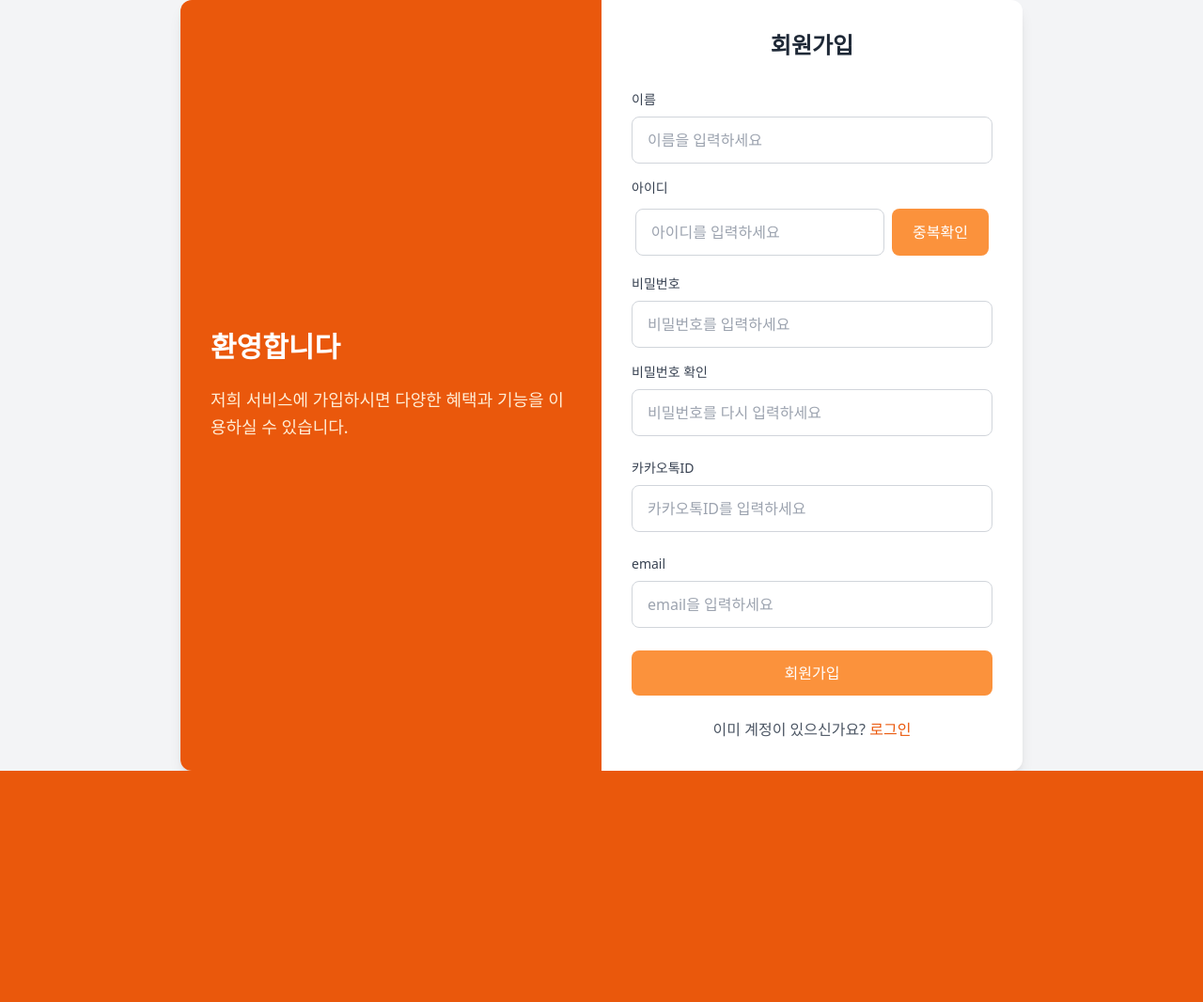
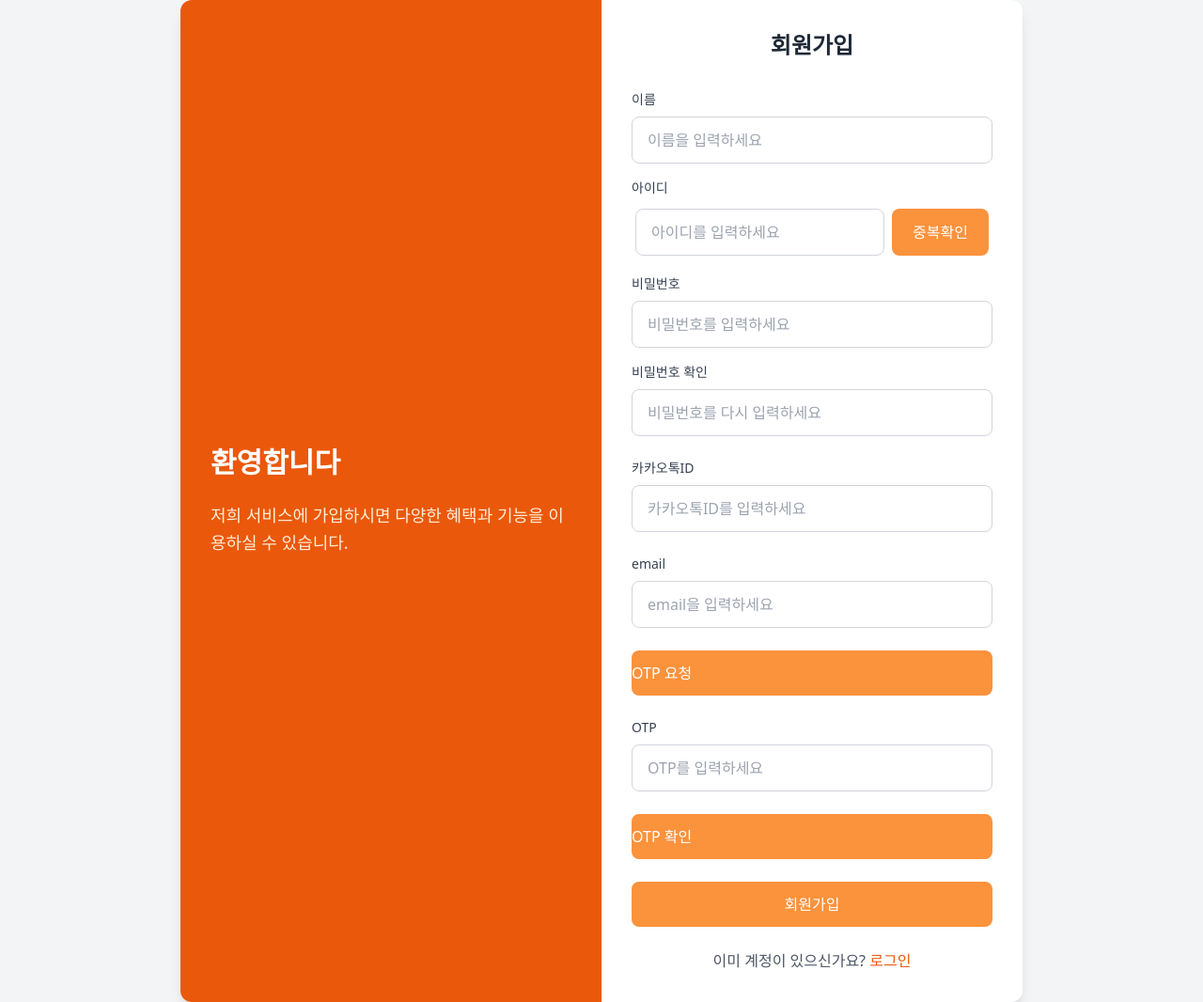
Before and after one commit to hjun813/jungle_team3, a Flask app: page /signup in a window 1280 px wide. Shown: the whole page at 94% size. Before the commit the page ends 820 px from the top, so only its background shows below. Run offline with Flask 3, Linux system fonts and the light colour scheme; some libraries are stand-ins or nearby versions.

Commit message:
fix: signup.html

```diff
--- a/templates/signup.html
+++ b/templates/signup.html
@@ -1,24 +1,21 @@
 {% extends "auth_base.html" %}
-
 {% block title %}회원가입{% endblock %}
-
 {% block auth_content %}
 <form id="signup-form" action="/signup" method="POST" onsubmit="return validateForm();" class="transition duration-300">
     <h2 class="text-2xl font-bold text-center text-gray-800 mb-8">회원가입</h2>
-
     <!-- Flash 메시지 표시 -->
     {% with messages = get_flashed_messages(with_categories=true) %}
     {% if messages %}
     <div class="mb-4">
         {% for category, message in messages %}
-            <p class="text-sm {% if category == 'error' %}text-red-500{% elif category == 'success' %}text-green-500{% endif %}">
+        <p
+            class="text-sm {% if category == 'error' %}text-red-500{% elif category == 'success' %}text-green-500{% endif %}">
             {{ message }}
         </p>
         {% endfor %}
     </div>
     {% endif %}
     {% endwith %}
-
     <!-- 이름 입력 -->
     <div class="mb-4">
         <label for="signup-name" class="block text-sm font-medium text-gray-700 mb-2">이름</label>
@@ -26,7 +23,6 @@
             class="w-full px-4 py-3 rounded-lg border border-gray-300 focus:outline-none focus:ring-2 focus:ring-orange-500 focus:border-transparent"
             placeholder="이름을 입력하세요" required>
     </div>
-
     <!-- 아이디 입력 및 중복 확인 -->
     <div class="mb-4">
         <label for="signup-userid" class="block text-sm font-medium text-gray-700 mb-2">아이디</label>
@@ -41,7 +37,6 @@
         </div>
         <p id="duplicate-msg" class="text-sm mt-2"></p>
     </div>
-
     <!-- 비밀번호 입력 -->
     <div class="mb-4">
         <label for="signup-password" class="block text-sm font-medium text-gray-700 mb-2">비밀번호</label>
@@ -49,7 +44,6 @@
             class="w-full px-4 py-3 rounded-lg border border-gray-300 focus:outline-none focus:ring-2 focus:ring-orange-500 focus:border-transparent"
             placeholder="비밀번호를 입력하세요" required>
     </div>
-
     <!-- 비밀번호 확인 -->
     <div class="mb-6">
         <label for="signup-confirm-password" class="block text-sm font-medium text-gray-700 mb-2">비밀번호 확인</label>
@@ -57,7 +51,6 @@
             class="w-full px-4 py-3 rounded-lg border border-gray-300 focus:outline-none focus:ring-2 focus:ring-orange-500 focus:border-transparent"
             placeholder="비밀번호를 다시 입력하세요" required>
     </div>
-
     <!-- 카카오톡 ID 입력 -->
     <div class="mb-6">
         <label for="signup-kakaoid" class="block text-sm font-medium text-gray-700 mb-2">카카오톡ID</label>
@@ -65,50 +58,64 @@
             class="w-full px-4 py-3 rounded-lg border border-gray-300 focus:outline-none focus:ring-2 focus:ring-orange-500 focus:border-transparent"
             placeholder="카카오톡ID를 입력하세요">
     </div>
-
-    <!-- 카카오톡 ID 입력 -->
+    <!-- email 입력 -->
     <div class="mb-6">
         <label for="signup-email" class="block text-sm font-medium text-gray-700 mb-2">email</label>
         <input type="text" id="signup-email" name="email" value="{{ email if email else '' }}"
             class="w-full px-4 py-3 rounded-lg border border-gray-300 focus:outline-none focus:ring-2 focus:ring-orange-500 focus:border-transparent"
             placeholder="email을 입력하세요">
     </div>
-
+    <!-- OTP 요청 버튼 -->
+    <div class="mb-6">
+        <input type="otprequest" value="OTP 요청"
+            class="w-full bg-orange-400 text-white py-3 rounded-lg font-medium hover:bg-orange-600 transition duration-300 cursor-pointer"
+            onclick="requestOTP()">
+    </div>
+    <!-- OTP 입력 -->
+    <div class="mb-6">
+        <label for="signup-otp" class="block text-sm font-medium text-gray-700 mb-2">OTP</label>
+        <input type="text" id="signup-otp" name="otp" value="{{ otp if otp else '' }}"
+            class="w-full px-4 py-3 rounded-lg border border-gray-300 focus:outline-none focus:ring-2 focus:ring-orange-500 focus:border-transparent"
+            placeholder="OTP를 입력하세요">
+    </div>
+    <!-- OTP 확인 버튼 -->
+    <div class="mb-6">
+        <input type="otpverify" value="OTP 확인"
+            class="w-full bg-orange-400 text-white py-3 rounded-lg font-medium hover:bg-orange-600 transition duration-300 cursor-pointer"
+            onclick="verifyOTP()">
+    </div>
     <!-- 회원가입 버튼 -->
     <div class="mb-6">
         <input type="submit" value="회원가입"
             class="w-full bg-orange-400 text-white py-3 rounded-lg font-medium hover:bg-orange-600 transition duration-300 cursor-pointer">
     </div>
 </form>
-
 <!-- 로그인 링크 -->
 <div class="text-center text-gray-600">
     이미 계정이 있으신가요?
     <a href="/login" class="text-orange-600 font-medium hover:underline">로그인</a>
 </div>
-
 <!-- jQuery CDN (없다면 추가) -->
 <script src="https://code.jquery.com/jquery-3.6.0.min.js"></script>
 <script>
     let checkduplicateId = false;
     let id;
-    function validateForm(){
+    function validateForm() {
         let user_name = document.getElementById('signup-name').value.trim();
         let user_id = document.getElementById('signup-userid').value.trim();
         let password = document.getElementById('signup-password').value.trim();
-      let passwordConfirm= document.getElementById('signup-confirm-password').value.trim();
+        let passwordConfirm = document.getElementById('signup-confirm-password').value.trim();
         let kakao_id = document.getElementById('signup-kakaoid').value.trim();
         let email = document.getElementById('signup-email').value.trim();
-
         if (!user_name) {
             alert('이름을 입력해야 합니다.');
             return false;
         }
-      if(!user_id || !checkduplicateId){
+        if (!user_id || !checkduplicateId) {
             alert('아이디를 입력해야 합니다.');
             return false;
         }
-      if(user_id != id){
+        if (user_id != id) {
             alert("검증받지 못한 ID입니다. 중복 검사를 실행하세요")
             return false;
         }
@@ -116,11 +123,11 @@
             alert('비밀번호를 입력해야합니다.');
             return false;
         }
-      if(password != passwordConfirm){
+        if (password != passwordConfirm) {
             alert('비밀번호 일치하지 않습니다.')
             return false;
         }
-      if(!kakao_id){
+        if (!kakao_id) {
             alert('카카오 아이디를 입력해야 합니다.')
             return false;
         }
@@ -128,10 +135,59 @@
     }
 </script>
 <script>
-$(document).ready(function(){
-    $("#check-duplicate-btn").click(function(){
+    function requestOTP() {
+        let email = document.getElementById('signup-email').value.trim();
+        if (!email) {
+            alert('이메일을 입력해야 합니다.');
+            return;
+        }
+        $.ajax({
+            type: "POST",
+            url: "/sentotp",
+            data: { email: email },
+            success: function (response) {
+                if (response["result"] == "success") {
+                    alert("OTP가 발송되었습니다. 이메일을 확인하세요.");
+                } else {
+                    alert("OTP 요청 중 오류가 발생했습니다.");
+                }
+            },
+            error: function () {
+                alert("OTP 요청 중 오류가 발생했습니다.");
+            }
+        });
+    }
+</script>
+<script>
+    function verifyOTP() {
+        let email = document.getElementById('signup-email').value.trim();
+        let otp = document.getElementById('signup-otp').value.trim();
+        if (!otp) {
+            alert('OTP를 입력해야 합니다.');
+            return;
+        }
+        $.ajax({
+            type: "POST",
+            url: "/checkotp",
+            data: { input_otp: otp },
+            success: function (response) {
+                if (response["result"] == "success") {
+                    alert("OTP가 확인되었습니다.");
+                } else {
+                    alert("OTP 확인 중 오류가 발생했습니다.");
+                }
+            },
+            error: function () {
+                alert("OTP 확인 중 오류가 발생했습니다.");
+            }
+        });
+    }
+</script>
+<script>
+    $(document).ready(function () {
+        $("#check-duplicate-btn").click(function () {
             var userId = $("#signup-userid").val();
-        if(!userId){
+            if (!userId) {
                 $("#duplicate-msg").text("아이디를 입력하세요.").css("color", "red");
                 return;
             }
@@ -140,8 +196,8 @@ $(document).ready(function(){
                 url: "/checkduplicate",
                 data: { user_id: userId },
                 dataType: "json",
-            success: function(response){
-                if(response.result){
+                success: function (response) {
+                    if (response.result) {
                         checkduplicateId = true
                         id = userId
                         $("#duplicate-msg").text(response.message).css("color", "green");
@@ -150,7 +206,7 @@ $(document).ready(function(){
                         $("#duplicate-msg").text(response.message).css("color", "red");
                     }
                 },
-            error: function(){
+                error: function () {
                     $("#duplicate-msg").text("중복 확인 중 오류가 발생했습니다.").css("color", "red");
                 }
             });
```
Lines whose indentation alone changed are shown as unchanged.
